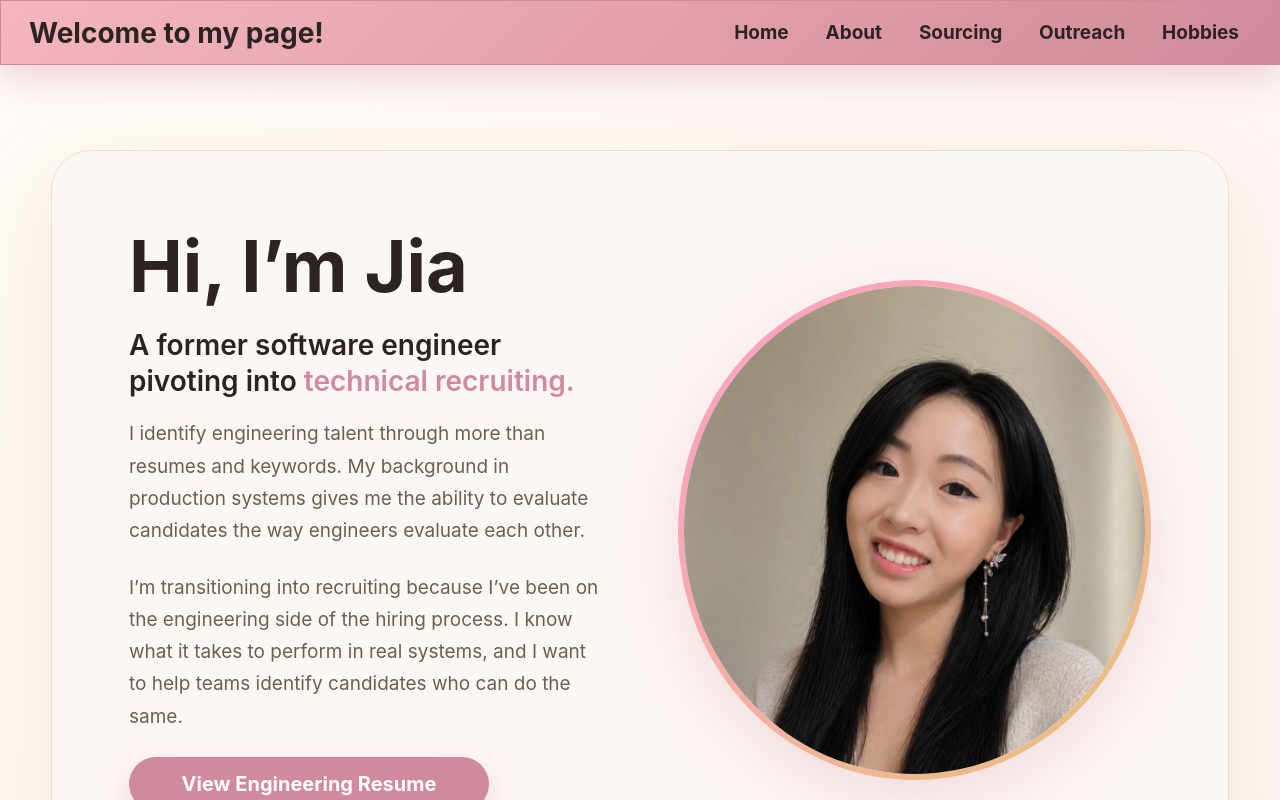
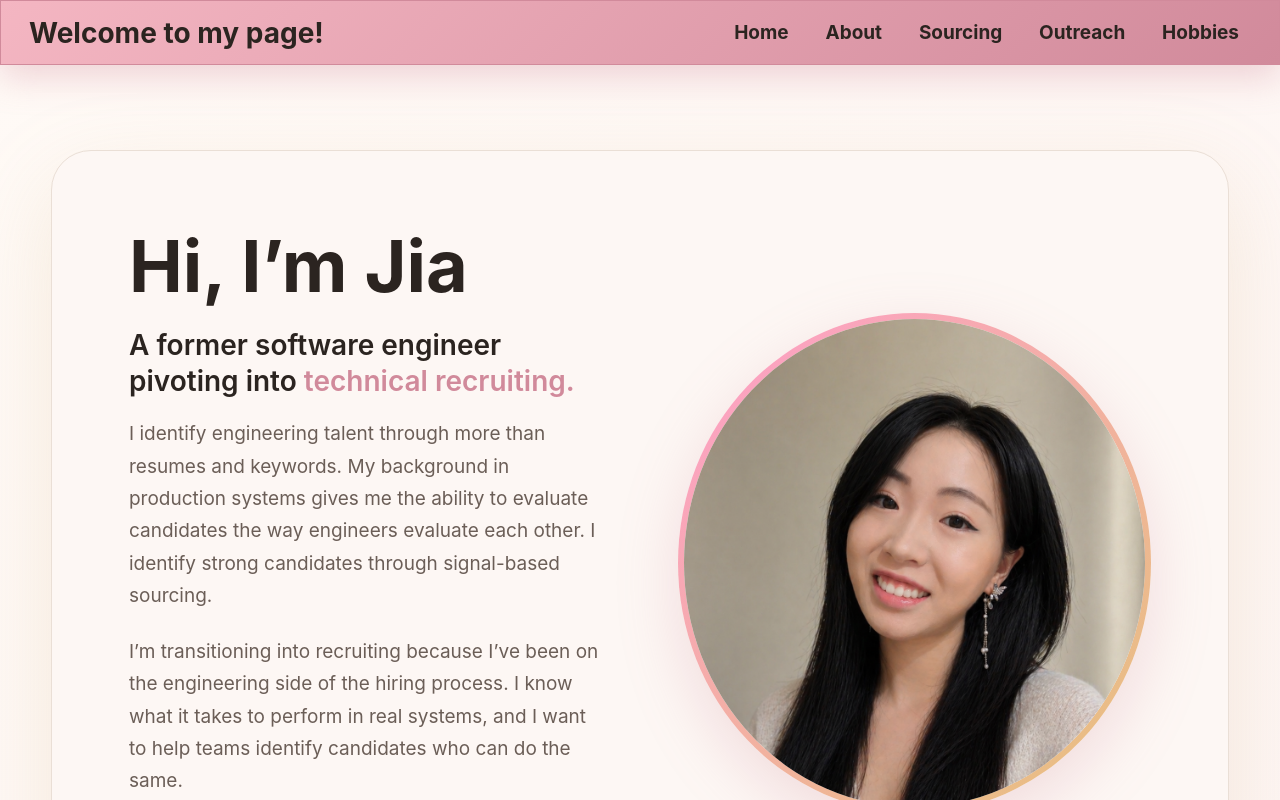
Before and after one commit to jennylovesturtles/portfolio, a React (Vite) app: page / in a window 1280 px wide. Shown: the top 800 px of the page. Built offline with nearby package versions, Linux system fonts and the light colour scheme.

Commit message:
fixing hero

```diff
--- a/src/components/Me.jsx
+++ b/src/components/Me.jsx
@@ -89,7 +89,8 @@ const Me = () => {
           <p style={description}>
             I identify engineering talent through more than resumes and keywords.
             My background in production systems gives me the ability to evaluate candidates
-            the way engineers evaluate each other.
+            the way engineers evaluate each other. I identify strong candidates through
+            signal-based sourcing.
           </p>
 
           <p style={description}>
```
